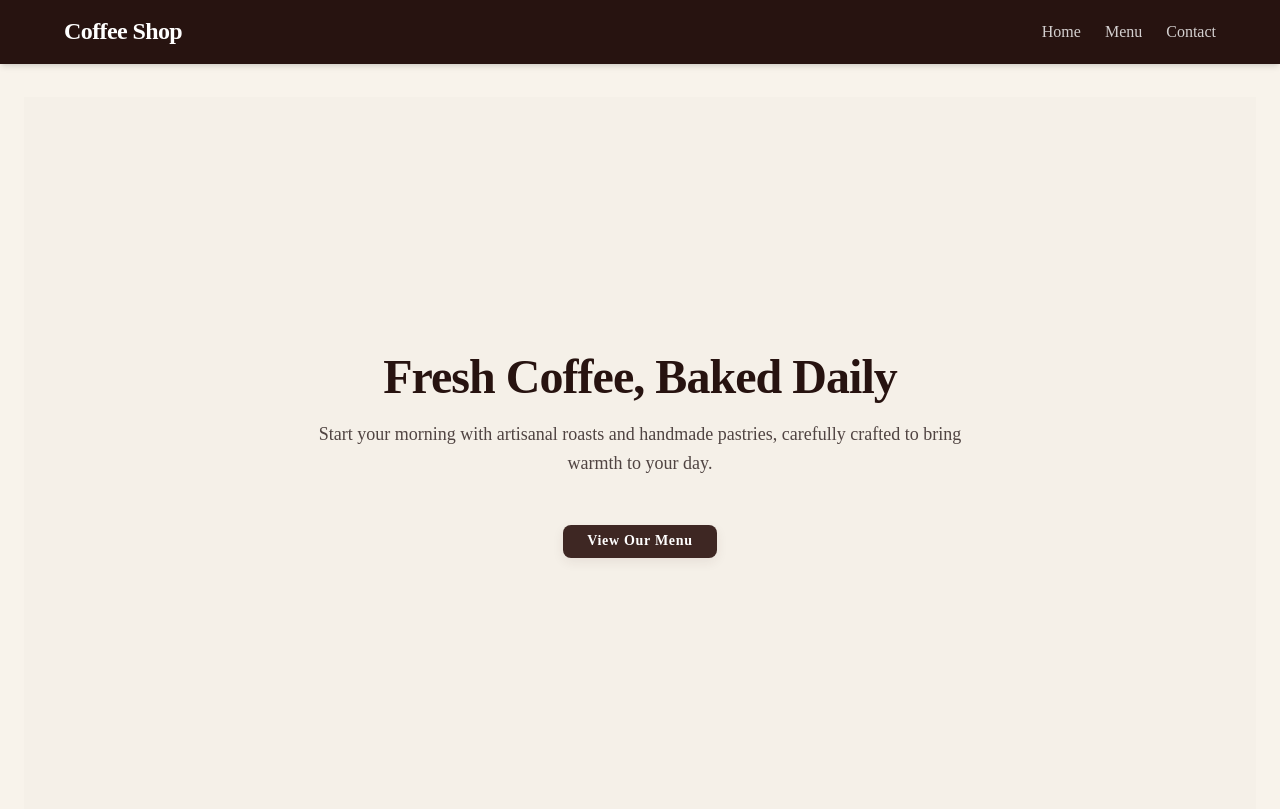
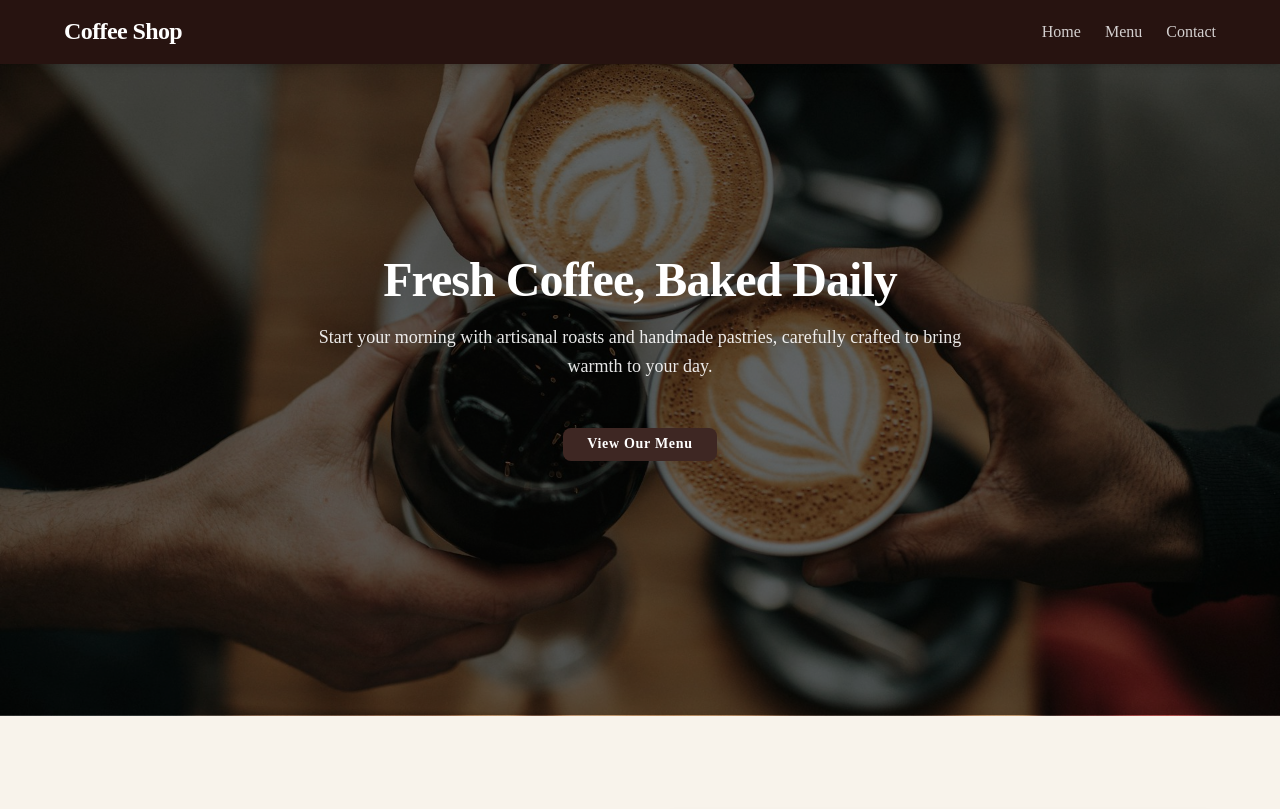
Before and after one commit to joeescarcega8879/Coffe-Shop, a Django app: page / in a window 1280 px wide. Shown: the top 809 px of the page. Run offline with Django 5.2, Linux system fonts and the light colour scheme; data comes from the database, SQL or seed files in the repository; some libraries are stand-ins or nearby versions.

Commit message:
Add full-width background photo to home hero section
Remove the wrapper padding so the hero spans edge to edge, and move
that padding to the Featured Favorites block.

Co-Authored-By: Claude Sonnet 5.5 <noreply@anthropic.com>

```diff
--- a/templates/menu/home.html
+++ b/templates/menu/home.html
@@ -1,20 +1,20 @@
-{% extends 'base.html' %} {% block title %}Coffee Shop - Home{% endblock %}
+{% extends 'base.html' %}{% load static %} {% block title %}Coffee Shop - Home{% endblock %}
 {%block page %}home{% endblock %} {% block content %}
-<section
-  class="bg-surface-container-low py-xl md:py-24 px-margin-mobile md:px-lg border-t border-b border-outline-variant/20"
->
+<section class="bg-surface-container-low border-b border-outline-variant/20">
   <!-- Hero Section -->
   <section
-    class="bg-inverse-on-surface py-xl md:py-24 px-margin-mobile md:px-lg flex items-center justify-center min-h-[716px] border-b border-outline-variant/20"
+    class="relative bg-cover bg-center py-xl md:py-24 px-margin-mobile md:px-lg flex items-center justify-center min-h-[716px] border-b border-outline-variant/20"
+    style="background-image: url('{% static 'img/hero-bg.jpg' %}')"
   >
-    <div class="max-w-container-max mx-auto text-center animate-on-scroll">
+    <div class="absolute inset-0 bg-black/55"></div>
+    <div class="relative max-w-container-max mx-auto text-center animate-on-scroll">
       <h1
-        class="font-display-lg-mobile text-display-lg-mobile md:font-display-lg md:text-display-lg text-primary mb-md"
+        class="font-display-lg-mobile text-display-lg-mobile md:font-display-lg md:text-display-lg text-white mb-md"
       >
         Fresh Coffee, Baked Daily
       </h1>
       <p
-        class="font-body-lg text-body-lg text-on-surface-variant max-w-2xl mx-auto mb-xl"
+        class="font-body-lg text-body-lg text-white/90 max-w-2xl mx-auto mb-xl"
       >
         Start your morning with artisanal roasts and handmade pastries,
         carefully crafted to bring warmth to your day.
@@ -62,7 +62,9 @@
       </div>
     </div>
   </section>
-  <div class="max-w-container-max mx-auto">
+  <div
+    class="max-w-container-max mx-auto py-xl md:py-24 px-margin-mobile md:px-lg"
+  >
     <h2
       class="font-headline-md text-headline-md text-primary mb-xl text-center"
     >
```
Also changed, not shown: static/img/hero-bg.jpg (added).
